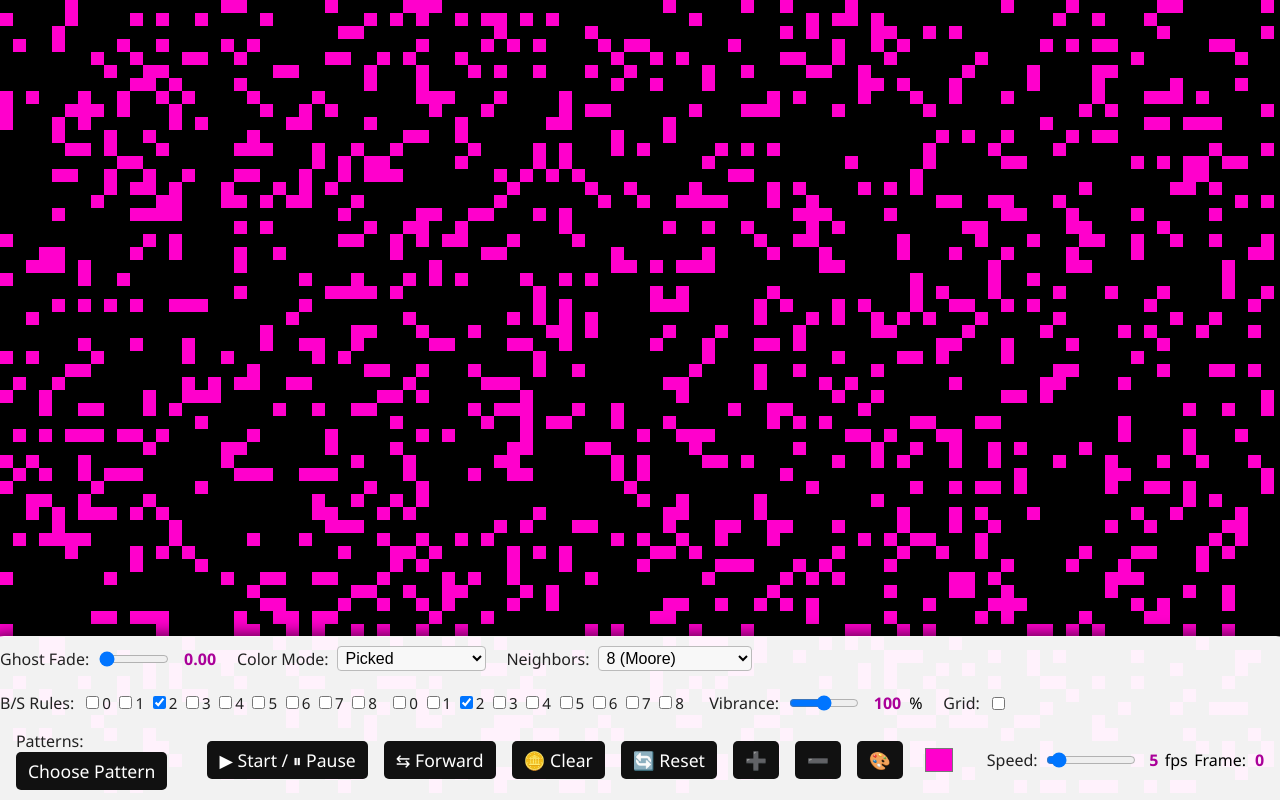
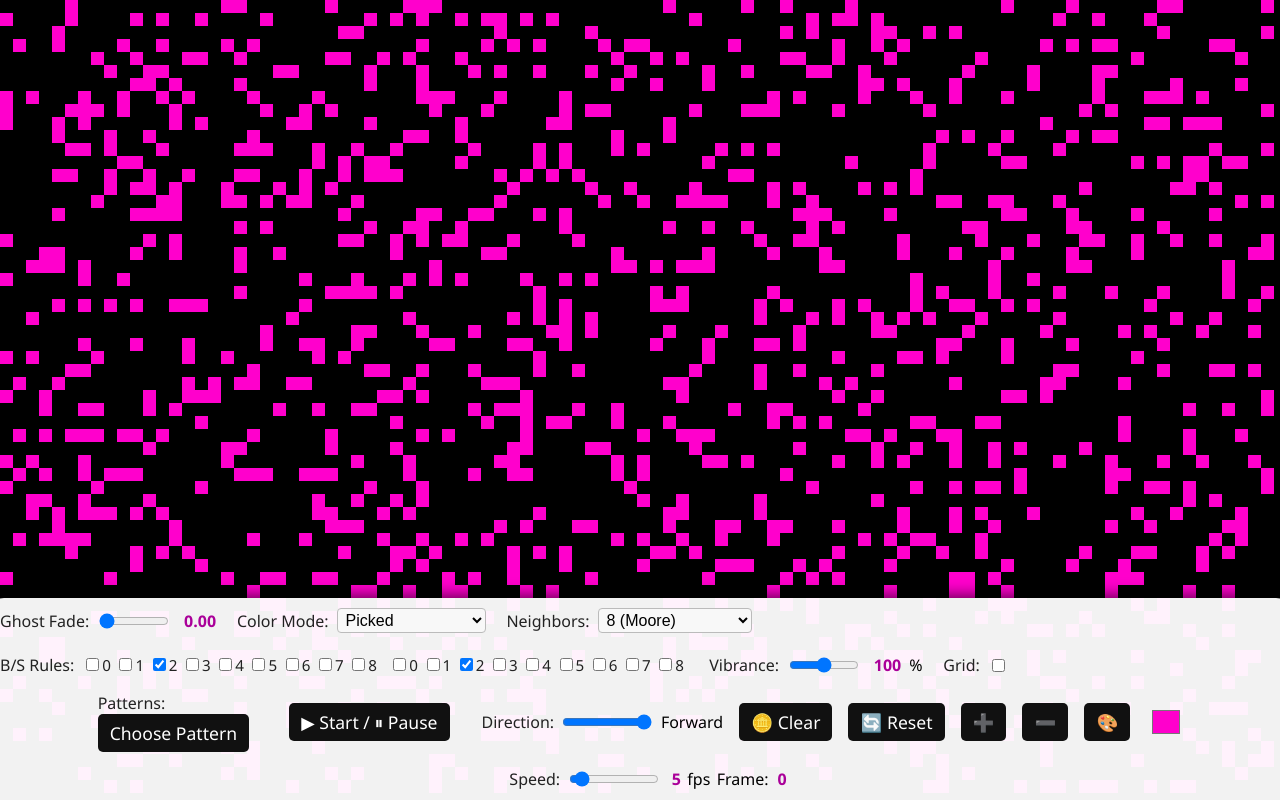
Before and after one commit to CryptvJet/Game-of-Life, a plain HTML site: page index.html in a window 1280 px wide. Drawn offline with Linux system fonts and the light colour scheme.

Commit message:
Replace direction toggle button with slider

```diff
--- a/index.html
+++ b/index.html
@@ -53,7 +53,11 @@
         <button id="open-patterns-menu" class="pattern-menu-btn">Choose Pattern</button>
       </div>
       <button id="start-pause">&#x25B6; Start / &#x23F8; Pause</button>
-      <button id="toggle-direction">&#8646; Forward</button>
+      <div id="direction-controls">
+        <label for="direction-slider">Direction:</label>
+        <input type="range" id="direction-slider" min="0" max="1" value="1" step="1">
+        <span id="direction-value">Forward</span>
+      </div>
       <button id="clear">&#129689; Clear</button>
       <button id="reset">&#128260; Reset</button>
       <button id="zoom-in">&#10133;</button>
--- a/src/main.js
+++ b/src/main.js
@@ -5,7 +5,8 @@ import { patternsList, insertPattern } from './patterns.js';
 const canvas = document.getElementById('game-canvas');
 const ctx = canvas.getContext('2d');
 const startPauseBtn = document.getElementById('start-pause');
-const directionToggleBtn = document.getElementById('toggle-direction');
+const directionSlider = document.getElementById('direction-slider');
+const directionValue = document.getElementById('direction-value');
 const clearBtn = document.getElementById('clear');
 const resetBtn = document.getElementById('reset');
 const zoomInBtn = document.getElementById('zoom-in');
@@ -155,9 +156,9 @@ startPauseBtn.onclick = function() {
     animationId = null;
   }
 };
-directionToggleBtn.onclick = function() {
-  forward = !forward;
-  directionToggleBtn.innerText = forward ? '\u21c6 Forward' : '\u21c6 Reverse';
+directionSlider.oninput = function(e) {
+  forward = parseInt(e.target.value) === 1;
+  directionValue.innerText = forward ? 'Forward' : 'Reverse';
 };
 clearBtn.onclick = function() {
   game.clear();
@@ -238,6 +239,8 @@ speedValue.innerText = fps;
 frameValue.innerText = frameCount;
 ghostFadeValue.innerText = ghostFadeBase.toFixed(2);
 vibranceValue.innerText = vibrance;
+directionValue.innerText = forward ? 'Forward' : 'Reverse';
+directionSlider.value = forward ? 1 : 0;
 showGridCheckbox.checked = showGrid;
 canvas.style.background = showGrid ? '#fff' : '#000';
 
--- a/style.css
+++ b/style.css
@@ -123,6 +123,12 @@ body {
   gap: 0.4em;
   margin-left: 1em;
 }
+#direction-controls {
+  display: flex;
+  align-items: center;
+  gap: 0.4em;
+  margin-left: 1em;
+}
 input[type="range"] {
   width: 90px;
 }
@@ -158,6 +164,7 @@ label {
   #panel { flex-direction: column; gap: 0.4em; margin-right: 0; }
   #patterns-panel { margin-right: 0; }
   #speed-controls { margin-left: 0; margin-top: 0.5em; }
+  #direction-controls { margin-left: 0; margin-top: 0.5em; }
 }
 
 /* Pattern Modal Styles */
```
Also changed, not shown: README.md.
